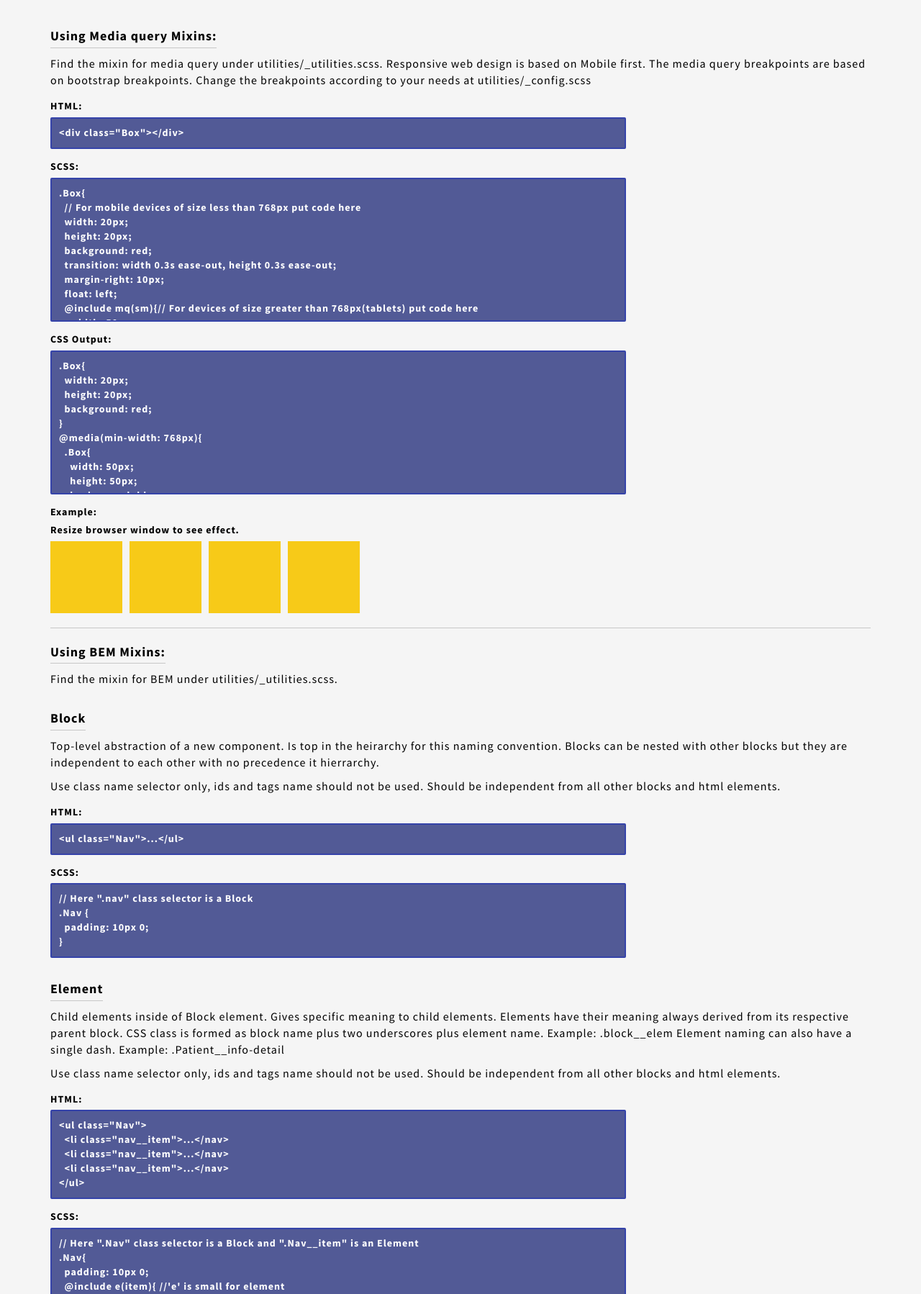
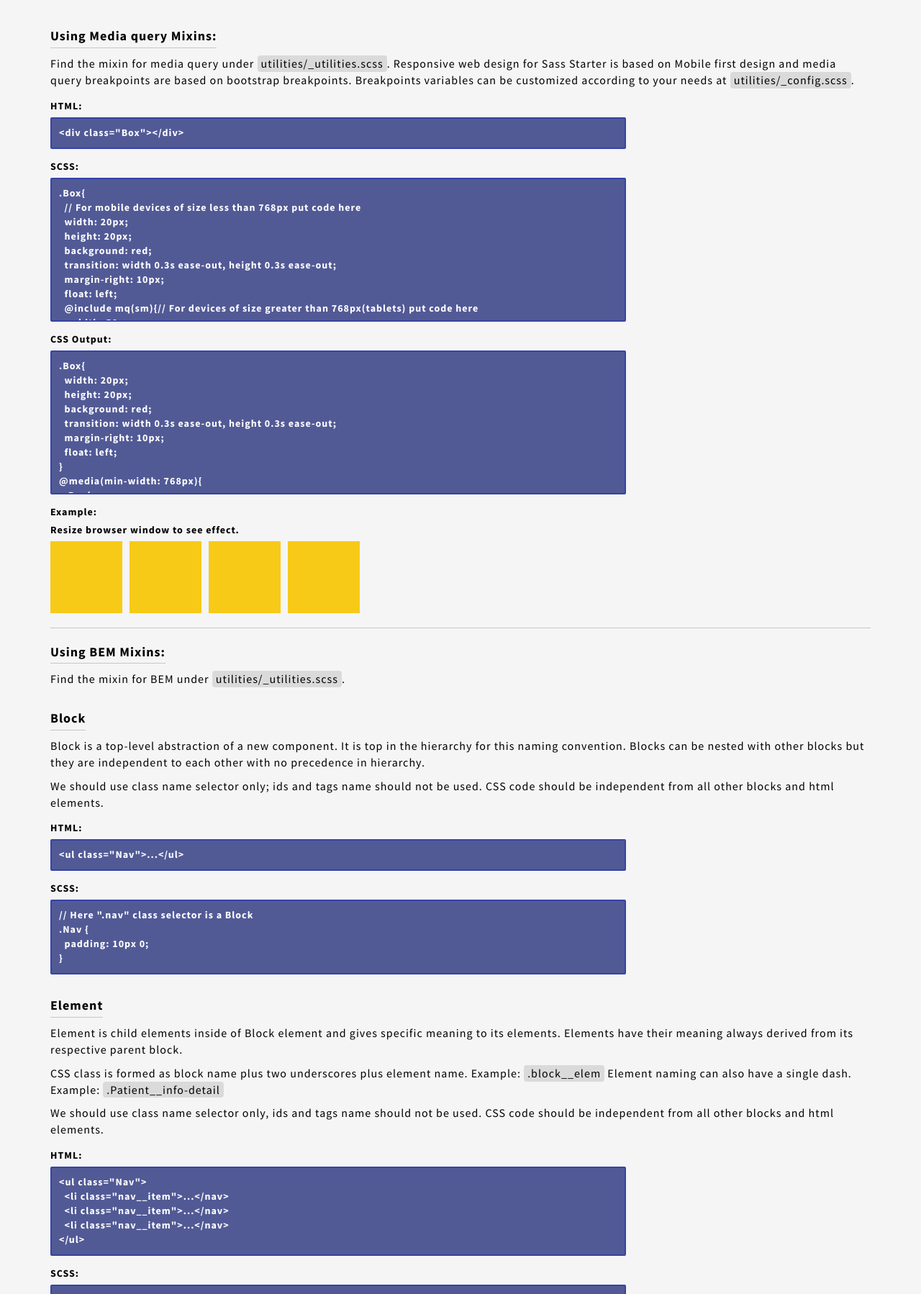
Before and after one commit to sshikhrakar/Sass-Starter, a website: page index.html in a window 1280 px wide. Shown: the part 1002-2800 px from the top of the page at 72% size. Drawn offline with Linux system fonts and the light colour scheme.

Commit message:
Documentation fixes

```diff
--- a/index.html
+++ b/index.html
@@ -16,7 +16,9 @@
       <div class="container">
         <h1>Sass Starter</h1>
         <p class="sub-header">SCSS for SMACSS</p>
-        <p>Starter code for SASS based on Scalar and Modular Architecture for CSS (SMACSS). SMACSS (pronounced “smacks”) is more style guide than rigid framework. So, you can customize the structure as you like.</p>
+        <p>Starter code for SASS based on Scalar and Modular Architecture for CSS (SMACSS).
+          SMACSS (pronounced “smacks”) is more style guide than rigid framework. This allows for more customization to the structure as we see fit.
+        </p>
       </div>
     </header>
     <main>
@@ -77,10 +79,13 @@
             <h2>Using Mixins:</h2>
             <div class="Block__segment">
               <h3>Using Media query Mixins:</h3>
-              <p>Find the mixin for media query under utilities/_utilities.scss.
-                 Responsive web design is based on Mobile first.
-                 The media query breakpoints are based on bootstrap breakpoints. Change the breakpoints according to your
-                 needs at utilities/_config.scss
+              <p>Find the mixin for media query under
+                 <span class="highlight">utilities/_utilities.scss</span>.
+                 Responsive web design for Sass Starter is based on Mobile first design
+                 and media query breakpoints are based on bootstrap breakpoints.
+                 Breakpoints variables can be customized according to your
+                 needs at
+                 <span class="highlight">utilities/_config.scss</span>.
               </p>
               <div class="Block__code">
                 <span>HTML:</span>
@@ -120,6 +125,9 @@
   width: 20px;
   height: 20px;
   background: red;
+  transition: width 0.3s ease-out, height 0.3s ease-out;
+  margin-right: 10px;
+  float: left;
 }
 @media(min-width: 768px){
   .Box{
@@ -160,15 +168,18 @@
 
 <div class="Block__segment">
   <h3>Using BEM Mixins:</h3>
-  <p>Find the mixin for BEM under utilities/_utilities.scss.</p>
+  <p>Find the mixin for BEM under
+     <span class="highlight">utilities/_utilities.scss</span>.
+   </p>
 <div class="dotted">
 <h3>Block</h3>
 <p>
-Top-level abstraction of a new component. Is top in the heirarchy for this naming convention. Blocks can
-be nested with other blocks but they are independent to each other with no precedence it hierrarchy.
+Block is a top-level abstraction of a new component. It is top in the hierarchy for this naming convention.
+Blocks can be nested with other blocks but they are independent to each other with no precedence in hierarchy.
 </p>
-<p>Use class name selector only, ids and tags name should not be used. Should be independent from all other
-blocks and html elements.</p>
+<p>We should use class name selector only; ids and tags name should not be used. CSS code should be
+  independent from all other
+  blocks and html elements.</p>
 
 <div class="Block__code">
 <span>HTML:</span>
@@ -188,14 +199,19 @@ blocks and html elements.</p>
 <div class="dotted">
   <h3>Element</h3>
   <p>
-    Child elements inside of Block element. Gives specific meaning to child elements. Elements have their
+    Element is child elements inside of Block element and gives specific meaning to its elements.
+    Elements have their
     meaning always derived from its respective parent block.
-    CSS class is formed as block name plus two underscores plus element name.
-    Example: .block__elem
-    Element naming can also have a single dash. Example: .Patient__info-detail
   </p>
   <p>
-    Use class name selector only, ids and tags name should not be used. Should be independent from all other
+    CSS class is formed as block name plus two underscores plus element name.
+    Example:
+    <span class="highlight">.block__elem</span>
+    Element naming can also have a single dash.
+    Example: <span class="highlight">.Patient__info-detail</span>
+  </p>
+  <p>
+    We should use class name selector only, ids and tags name should not be used. CSS code should be independent from all other
     blocks and html elements.
   </p>
 <div class="Block__code">
@@ -222,7 +238,8 @@ blocks and html elements.</p>
 
 <div class="Block__code">
 <span>CSS Output:</span>
-<pre>//Output is completely independent from the parent block class selectors
+<p>Output is completely independent from the parent block class selectors.</p>
+<pre>
 .Nav {
   padding: 10px 0;
 }
@@ -239,12 +256,13 @@ blocks and html elements.</p>
 <h3>Modifier</h3>
 <p>
   Modifier is used to modify blocks or elements.
-  CSS class is will be formed by added two dashes to block’s or element’s class name.
-  Example: .block--mod or .block__elem--mod
-  Modifier naming can also have a single dash. Example: .Box__row--gray-bg
+  CSS class will be formed by added two dashes to block’s or element’s class name.
+  Example: <span class="highlight">.block--mod</span> or <span class="highlight">.block__elem--mod</span>
+  Modifier naming can also have a single dash. Example: <span class="highlight">.Box__row--gray-bg</span>
 </p>
 <p>
-  Use class name selector only, ids and tags name should not be used. Should be independent from all other
+  We should use class name selector only, ids and tags name should not be used. CSS code
+  should be independent from all other
   blocks and html elements.
 </p>
 
@@ -275,7 +293,8 @@ blocks and html elements.</p>
 
 <div class="Block__code">
 <span>CSS Output:</span>
-<pre>//Output is completely independent from the parent block and element class selectors
+<p>Output is completely independent from the parent block and element class selectors.</p>
+<pre>
 .Nav {
   padding: 10px 0;
 }
--- a/sass/modules/_example.scss
+++ b/sass/modules/_example.scss
@@ -238,7 +238,6 @@ $pink: #df2771;
       background: palette(blue-shades, light);
     }
   }
-}
   .Palette{
     @include e(wrap){
       margin-bottom: 20px;
@@ -260,3 +259,10 @@ footer{
       font-weight: bold;
     }
   }
+  .highlight {
+    display: inline-block;
+    background: #dadada;
+    padding: 0 5px;
+    border-radius: 4px;
+  }
+}
```
Also changed, not shown: css/style.css, 1 other file. Lines whose indentation alone changed are shown as unchanged.
